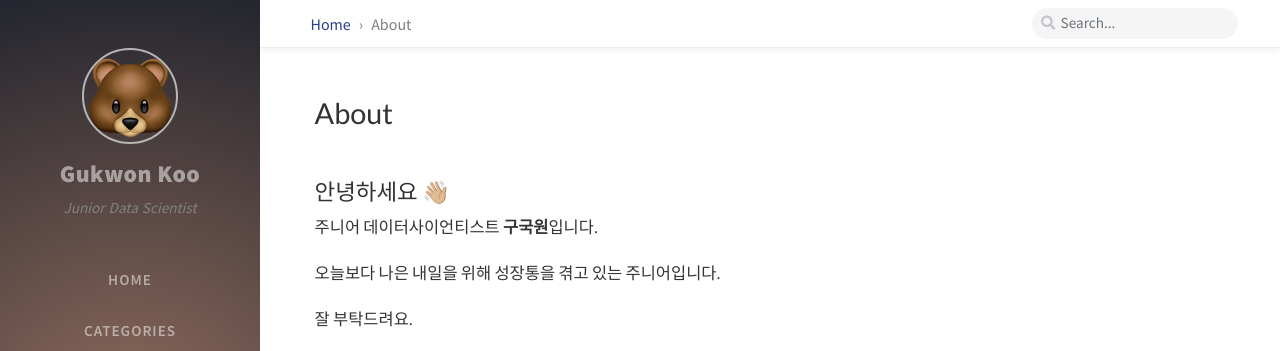
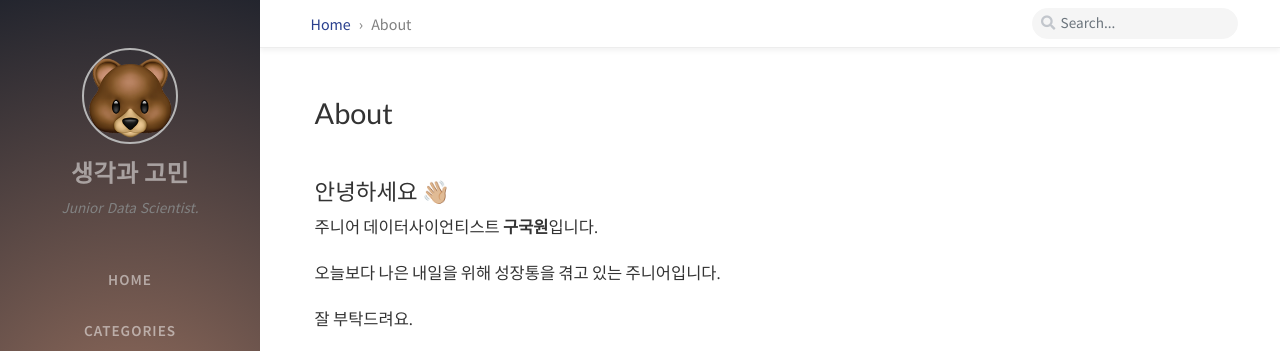
Before and after one commit to gguguk/gguguk.github.io, a Jekyll site: the page built from _tabs/about.md, in a window 1280 px wide. Shown: the top 351 px of the page. Built offline with Jekyll 4.4.1, drawn with Linux system fonts in a browser that asks for light colours; nearby versions of some CDN libraries; comment, search, counter and statistics services are not loaded.

Commit message:
블로그 제목 수정

```diff
--- a/_config.yml
+++ b/_config.yml
@@ -15,9 +15,9 @@ timezone: Asia/Seoul
 
 # jekyll-seo-tag settings › https://github.com/jekyll/jekyll-seo-tag/blob/master/docs/usage.md
 # --------------------------
-title: Gukwon Koo                          # the main title
+title: 생각과 고민                          # the main title
 
-tagline: Junior Data Scientist   # it will display as the sub-title
+tagline: Junior Data Scientist.   # it will display as the sub-title
 
 description: >-                        # used by seo meta and the atom feed
   All About Data Science.
```
